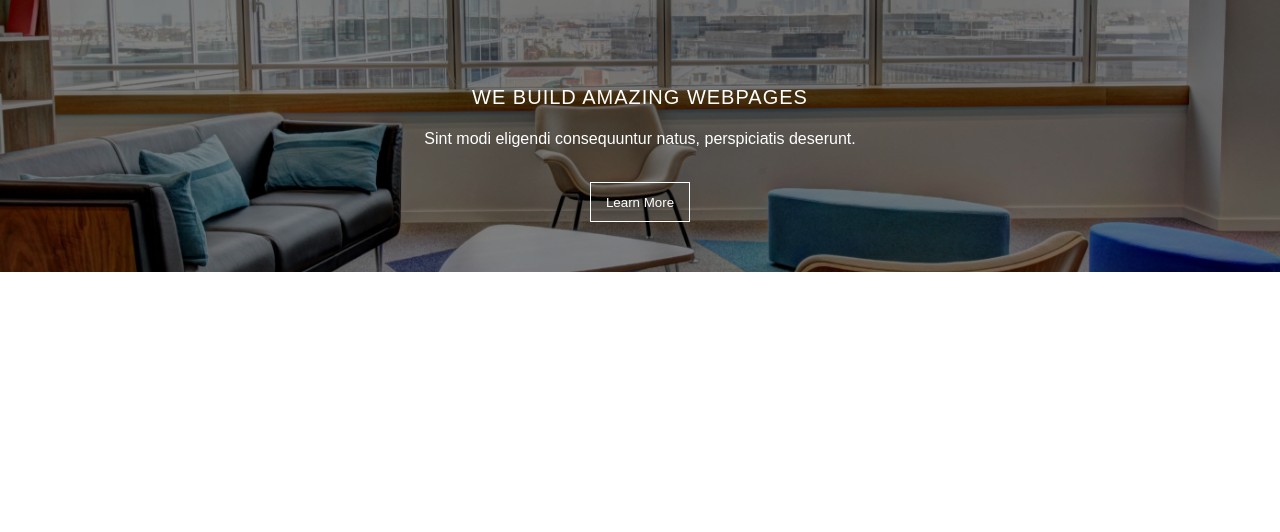
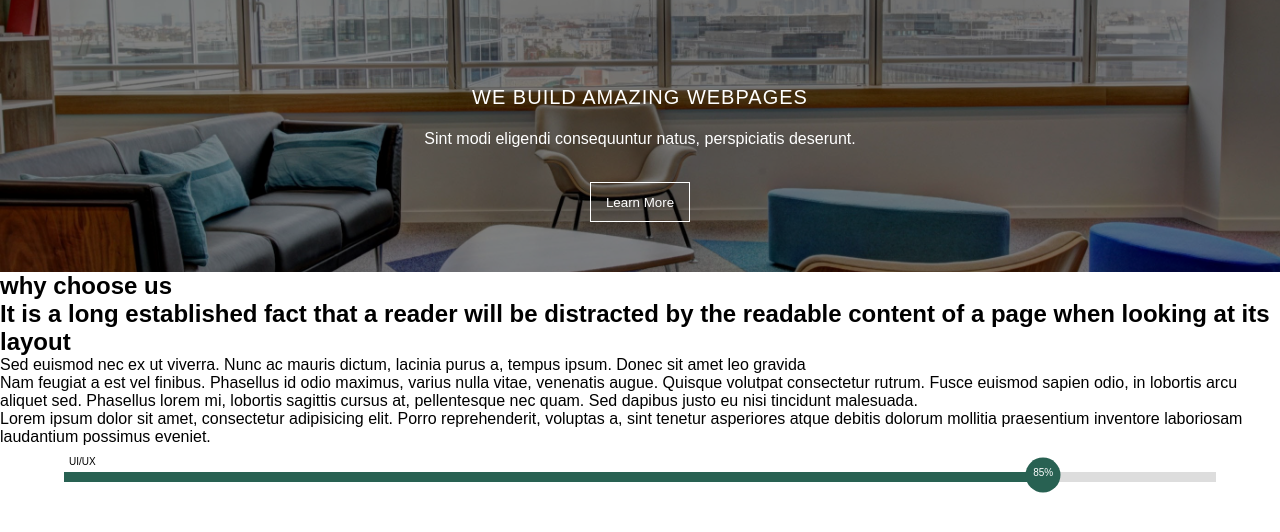
Before and after one commit to karoljablonski/digite-landing-page, a plain HTML site: page index.html in a window 1280 px wide. Shown: the part 78-610 px from the top of the page. Drawn offline with nearby package versions, Linux system fonts and the light colour scheme.

Commit message:
new article only-html, percent-bar demo done looks fine

```diff
--- a/index.html
+++ b/index.html
@@ -33,6 +33,28 @@
         <h2 class="header-h2">Lorem ipsum dolor sit amet consectetur adipisicing elit. </h2>
         <button class="learnmore">learn more</button>
     </header>
+    <main>
+        <article class="why-us">
+            <h1>why choose us</h1>
+            <h2>It is a long established fact that a reader will be distracted by the readable
+                content of a page when looking at its layout</h2>
+            <p>Sed euismod nec ex ut viverra. Nunc ac mauris dictum, lacinia purus a, tempus ipsum. Donec sit amet leo gravida</p>
+            <p>Nam feugiat a est vel finibus. Phasellus id odio maximus, varius nulla vitae, venenatis augue. Quisque volutpat consectetur rutrum. Fusce euismod sapien odio, in lobortis arcu aliquet sed. Phasellus lorem mi, lobortis sagittis cursus at, pellentesque nec quam. Sed dapibus justo eu nisi tincidunt malesuada.</p>
+            <p>Lorem ipsum dolor sit amet, consectetur adipisicing elit. Porro reprehenderit, voluptas a, sint tenetur asperiores atque debitis dolorum mollitia praesentium inventore laboriosam laudantium possimus eveniet.</p>
+        </article>
+
+            <section class="percent-bars">
+                <div class="percent-bar">
+                <p>ui/ux</p>
+                <div class="whole-bar">
+                    <div class="percent-value"></div>
+                    <div class="percent-nr">85%</div>
+                </div>
+            </div>
+            </section>
+
+
+    </main>
 
 
     <script src="https://ajax.googleapis.com/ajax/libs/jquery/3.5.1/jquery.min.js"></script>
--- a/js/main-header-changeimg.js
+++ b/js/main-header-changeimg.js
@@ -22,10 +22,7 @@ function changeElement(){
     h2.textContent = h2content[activeElement];
     //kod ponizej dziala!
     // img.style.background = image[activeElement];
-    //teraz czeba ogarnac jak wrzucic cover na bgSize!!
     // img.style.backgroundSize = sizeValue;
     // img.style.backgroundPosition = positionValue;
-
-    // setTimeout(changeElement, timeChange);
 };
 setInterval(changeElement, timeChange)
--- a/sass/_mixins.sass
+++ b/sass/_mixins.sass
@@ -0,0 +1 @@
+@mixin h1-colourfull()
--- /dev/null
+++ b/sass/_why-us.scss
@@ -0,0 +1,45 @@
+.percent-bars {
+    width: 100%;
+    height: 200px;
+
+    .percent-bar {
+        width: 90%;
+        height: 80px;
+        margin: 5px auto;
+
+        p {
+            text-transform: uppercase;
+            font-size: 10px;
+            padding: 5px;
+        }
+
+        .whole-bar {
+            width: 100%;
+            height: 10px;
+            background-color: #ddd;
+            position: relative;
+
+            .percent-value {
+                width: 85%;
+                height: inherit;
+                background-color: $themecolor;
+            }
+
+            .percent-nr {
+                width: 35px;
+                height: 35px;
+                border-radius: 50%;
+                position: absolute;
+                top: 25%;
+                left: 85%;
+                transform: translate(-50%, -50%);
+                background-color: $themecolor;
+                text-align: center;
+                font-size: 10px;
+                line-height: 30px;
+                color: white;
+            }
+
+        }
+    }
+}
--- a/sass/style.sass
+++ b/sass/style.sass
@@ -3,3 +3,4 @@
 @import 'mixins'
 @import 'preupload'
 @import 'header'
+@import 'why-us'
```
Also changed, not shown: css/style.css, 1 other file.
